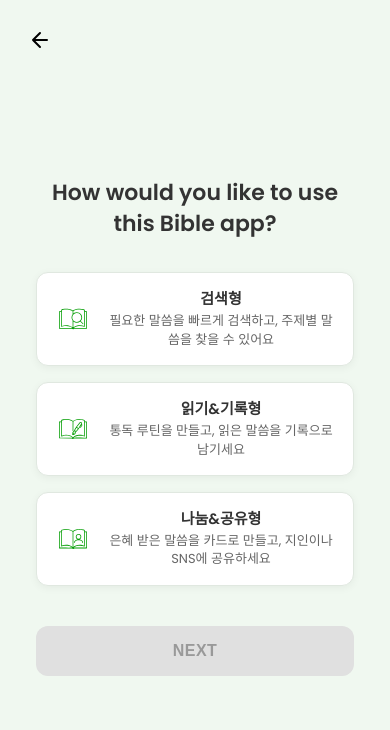
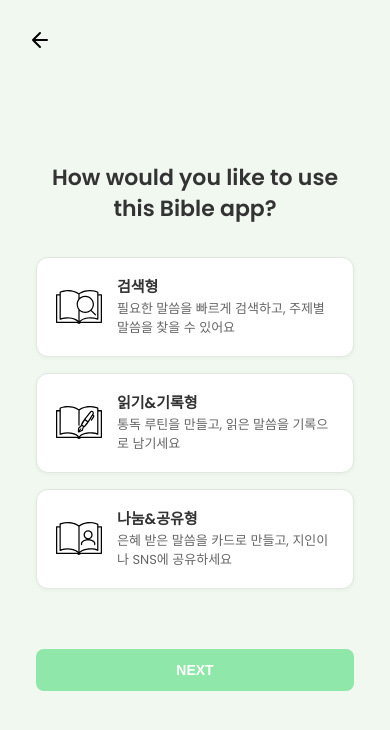
Before and after one commit to snsn23joon-maker/figma-test, a plain HTML site: page onboarding.html in a window 390 px wide. Drawn offline with Linux system fonts and the light colour scheme.

Commit message:
Add files via upload

```diff
--- a/onboarding.css
+++ b/onboarding.css
@@ -11,7 +11,7 @@
     font-weight: 600;
     color: #333;
     text-align: center;
-    margin-bottom: 40px;
+    margin-bottom: 65px;
     line-height: 1.4;
     max-width: 300px;
     margin-left: auto;
@@ -31,30 +31,31 @@
     background: white;
     border: 1px solid #e0e8e0;
     border-radius: 12px;
-    padding: 20px;
+    padding: 16px;
+    height: 100px;
     display: flex;
     align-items: center;
-    gap: 16px;
+    gap: 12px;
     cursor: pointer;
     transition: all 0.3s ease;
-    box-shadow: 0 2px 8px rgba(0, 0, 0, 0.05);
+    box-shadow: 0 1px 4px rgba(0, 0, 0, 0.05);
 }
 
 .usage-card:hover {
     border-color: #8fe7a9;
-    box-shadow: 0 4px 12px rgba(143, 231, 169, 0.2);
+    box-shadow: 0 2px 8px rgba(143, 231, 169, 0.15);
 }
 
 .usage-card.selected {
     border-color: #8fe7a9;
     background-color: #f8fffa;
-    box-shadow: 0 4px 12px rgba(143, 231, 169, 0.3);
+    box-shadow: 0 2px 8px rgba(143, 231, 169, 0.2);
 }
 
 /* 카드 아이콘 */
 .card-icon {
-    width: 48px;
-    height: 48px;
+    width: 60px;
+    height: 60px;
     display: flex;
     align-items: center;
     justify-content: center;
@@ -62,18 +63,19 @@
 }
 
 .card-icon img {
-    width: 32px;
-    height: 32px;
-    filter: brightness(0) saturate(100%) invert(27%) sepia(51%) saturate(2878%) hue-rotate(86deg) brightness(118%) contrast(119%);
+    width: 50px;
+    height: auto;
+    filter: brightness(0) saturate(100%) invert(0%) sepia(0%) saturate(0%) hue-rotate(0deg) brightness(0%) contrast(100%);
 }
 
 .usage-card.selected .card-icon img {
-    filter: brightness(0) saturate(100%) invert(84%) sepia(12%) saturate(638%) hue-rotate(86deg) brightness(118%) contrast(119%);
+    filter: brightness(0) saturate(100%) invert(0%) sepia(0%) saturate(0%) hue-rotate(0deg) brightness(0%) contrast(100%);
 }
 
 /* 카드 내용 */
 .card-content {
     flex: 1;
+    text-align: left;
 }
 
 .card-title {
@@ -82,6 +84,7 @@
     color: #333;
     margin: 0 0 4px 0;
     line-height: 1.3;
+    text-align: left;
 }
 
 .card-description {
@@ -89,36 +92,32 @@
     color: #666;
     margin: 0;
     line-height: 1.4;
+    text-align: left;
 }
 
 /* NEXT 버튼 */
 .next-btn {
     width: 100%;
-    background-color: #8fe7a9;
+    height: 42px;
+    background-color: #8FE7A9;
+    border: none;
+    border-radius: 8px;
     color: white;
-    border: none;
-    border-radius: 12px;
-    padding: 16px;
-    font-size: 16px;
-    font-weight: 600;
+    font-size: 14px;
+    font-weight: bold;
+    margin-top: 20px;
     cursor: pointer;
     transition: all 0.3s ease;
-    text-transform: uppercase;
-    letter-spacing: 0.5px;
 }
 
 .next-btn:hover:not(:disabled) {
-    background-color: #7dd89a;
-    transform: translateY(-1px);
-    box-shadow: 0 4px 12px rgba(143, 231, 169, 0.3);
+    background-color: #7dd699;
 }
 
 .next-btn:disabled {
-    background-color: #e0e0e0;
-    color: #999;
+    background-color: #8FE7A9;
+    color: white;
     cursor: not-allowed;
-    transform: none;
-    box-shadow: none;
 }
 
 /* 반응형 디자인 */
@@ -133,18 +132,18 @@
     }
 
     .usage-card {
-        padding: 16px;
-        gap: 12px;
+        padding: 14px;
+        gap: 10px;
     }
 
     .card-icon {
-        width: 40px;
-        height: 40px;
+        width: 56px;
+        height: 56px;
     }
 
     .card-icon img {
-        width: 28px;
-        height: 28px;
+        width: 46px;
+        height: auto;
     }
 
     .card-title {
```
Also changed, not shown: index.html (+3 -15 lines).
